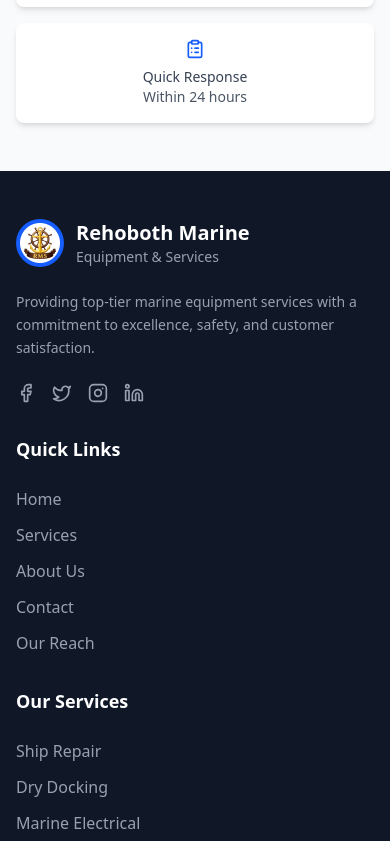
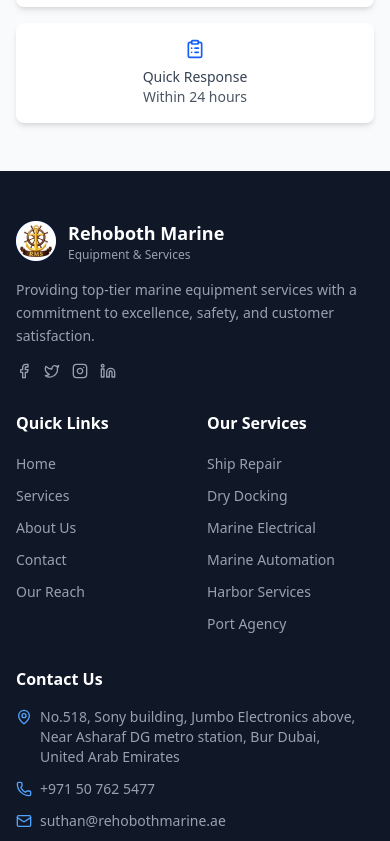
Before and after one commit to johnwesly10/RMS, a React (Vite) app: page /enquiry in a window 390 px wide. Shown: the part 1156-1997 px from the top of the page. Built offline with nearby package versions, Linux system fonts and the light colour scheme.

Commit message:
footer changed

```diff
--- a/src/App.jsx
+++ b/src/App.jsx
@@ -36,7 +36,6 @@
 
   return (
     <Router>
-      <div className="flex flex-col min-h-screen overflow-x-hidden w-full">
         <TopBar />
         <header className={`sticky top-0 z-50 transition-shadow ${isScrolled ? 'shadow-md' : ''}`}>
           <Navbar />
@@ -72,7 +71,6 @@
         </main>
 
         <Footer />
-      </div>
     </Router>
   );
 }
--- a/src/components/Footer.jsx
+++ b/src/components/Footer.jsx
@@ -29,44 +29,56 @@
       <div className="pt-12 sm:pt-14 lg:pt-16 pb-6 sm:pb-8">
         <div className="max-w-7xl mx-auto px-4 sm:px-6 lg:px-8">
 
-          <div className="grid grid-cols-1 md:grid-cols-2 lg:grid-cols-4 gap-8 lg:gap-12 mb-12">
+          {/* Main Content - Mobile: 1-2-1 layout */}
+          <div className="space-y-8 sm:space-y-12 lg:space-y-0 lg:grid lg:grid-cols-4 lg:gap-12 mb-8 sm:mb-10 lg:mb-12">
 
-            {/* Company Info */}
-            <div className="md:col-span-2 lg:col-span-1">
-              <div className="flex items-center mb-6">
-                <div className="w-12 h-12 bg-blue-600 rounded-full flex items-center justify-center mr-3">
+            {/* Row 1: Company Info - Full width on mobile/tablet, 1 column on desktop */}
+            <div className="lg:col-span-1">
+              <div className="flex items-center mb-4 sm:mb-6">
+                <div className="w-10 h-10 sm:w-12 sm:h-12 bg-blue-600 rounded-full flex items-center justify-center mr-3">
                   <img
                     src={companyLogo}
                     alt="Rehoboth Marine Logo"
-                    className="h-10 w-auto sm:h-12 lg:h-14 object-contain"
+                    className="h-12 w-auto sm:h-13 lg:h-14 object-contain"
                   />
                 </div>
                 <div>
-                  <h3 className="text-xl font-bold text-white">Rehoboth Marine</h3>
-                  <p className="text-sm text-gray-400">Equipment & Services</p>
+                  <h3 className="text-lg sm:text-xl font-bold text-white">Rehoboth Marine</h3>
+                  <p className="text-xs sm:text-sm text-gray-400">Equipment & Services</p>
                 </div>
               </div>
 
-              <p className="mb-6 text-gray-400 text-sm leading-relaxed">
+              <p className="mb-4 sm:mb-6 text-gray-400 text-sm sm:text-base leading-relaxed">
                 Providing top-tier marine equipment services with a commitment to excellence,
                 safety, and customer satisfaction.
               </p>
 
-              <div className="flex space-x-4">
-                <a href="#" className="text-gray-400 hover:text-white transition-colors"><Facebook size={20} /></a>
-                <a href="#" className="text-gray-400 hover:text-white transition-colors"><Twitter size={20} /></a>
-                <a href="#" className="text-gray-400 hover:text-white transition-colors"><Instagram size={20} /></a>
-                <a href="#" className="text-gray-400 hover:text-white transition-colors"><Linkedin size={20} /></a>
+              <div className="flex space-x-3 sm:space-x-4">
+                <a href="#" className="text-gray-400 hover:text-white transition-colors">
+                  <Facebook className="w-4 h-4 sm:w-5 sm:h-5" />
+                </a>
+                <a href="#" className="text-gray-400 hover:text-white transition-colors">
+                  <Twitter className="w-4 h-4 sm:w-5 sm:h-5" />
+                </a>
+                <a href="#" className="text-gray-400 hover:text-white transition-colors">
+                  <Instagram className="w-4 h-4 sm:w-5 sm:h-5" />
+                </a>
+                <a href="#" className="text-gray-400 hover:text-white transition-colors">
+                  <Linkedin className="w-4 h-4 sm:w-5 sm:h-5" />
+                </a>
               </div>
             </div>
 
-            {/* Quick Links */}
+            {/* Row 2: Quick Links + Services - Side by side on mobile/tablet, separate on desktop */}
+            <div className="grid grid-cols-2 gap-6 sm:gap-8 lg:gap-0 lg:col-span-2 lg:grid-cols-2">
+
+              {/* Quick Links - Row 2, Column 1 */}
               <div>
-              <h3 className="text-lg font-semibold text-white mb-6">Quick Links</h3>
-              <ul className="space-y-3">
+                <h3 className="text-base sm:text-lg font-semibold text-white mb-4 sm:mb-6">Quick Links</h3>
+                <ul className="space-y-2 sm:space-y-3">
                   {quickLinks.map((link, i) => (
                     <li key={i}>
-                    <Link to={link.href} className="text-gray-400 hover:text-white transition-colors">
+                      <Link to={link.href} className="text-gray-400 hover:text-white transition-colors text-sm sm:text-base">
                         {link.name}
                       </Link>
                     </li>
@@ -74,13 +86,13 @@
                 </ul>
               </div>
 
-            {/* Services */}
+              {/* Services - Row 2, Column 2 */}
               <div>
-              <h3 className="text-lg font-semibold text-white mb-6">Our Services</h3>
-              <ul className="space-y-3">
+                <h3 className="text-base sm:text-lg font-semibold text-white mb-4 sm:mb-6">Our Services</h3>
+                <ul className="space-y-2 sm:space-y-3">
                   {services.map((service, i) => (
                     <li key={i}>
-                    <Link to={service.href} className="text-gray-400 hover:text-white transition-colors">
+                      <Link to={service.href} className="text-gray-400 hover:text-white transition-colors text-sm sm:text-base">
                         {service.name}
                       </Link>
                     </li>
@@ -88,12 +100,14 @@
                 </ul>
               </div>
 
-            {/* Contact Info */}
-            <div className="md:col-span-2 lg:col-span-1">
-              <h3 className="text-lg font-semibold text-white mb-6">Contact Us</h3>
-              <ul className="space-y-4 text-sm text-gray-400">
+            </div>
+
+            {/* Row 3: Contact Info - Full width on mobile/tablet, 1 column on desktop */}
+            <div className="lg:col-span-1">
+              <h3 className="text-base sm:text-lg font-semibold text-white mb-4 sm:mb-6">Contact Us</h3>
+              <ul className="space-y-3 sm:space-y-4 text-sm sm:text-base text-gray-400">
                 <li className="flex items-start">
-                  <MapPin className="mr-3 mt-1 text-blue-400" size={18} />
+                  <MapPin className="mr-2 sm:mr-3 mt-0.5 text-blue-400 w-4 h-4 sm:w-5 sm:h-5" />
                   <span>
                     No.518, Sony building, Jumbo Electronics above,<br />
                     Near Asharaf DG metro station, Bur Dubai,<br />
@@ -101,19 +115,20 @@
                   </span>
                 </li>
                 <li className="flex items-center">
-                  <Phone className="mr-3 text-blue-400" size={18} />
+                  <Phone className="mr-2 sm:mr-3 text-blue-400 w-4 h-4 sm:w-5 sm:h-5" />
                   +971 50 762 5477
                 </li>
                 <li className="flex items-center">
-                  <Mail className="mr-3 text-blue-400" size={18} />
+                  <Mail className="mr-2 sm:mr-3 text-blue-400 w-4 h-4 sm:w-5 sm:h-5" />
                   suthan@rehobothmarine.ae
                 </li>
                 <li className="flex items-center">
-                  <Clock className="mr-3 text-blue-400" size={18} />
+                  <Clock className="mr-2 sm:mr-3 text-blue-400 w-4 h-4 sm:w-5 sm:h-5" />
                   Mon - Sat: 8:00 AM - 6:00 PM
                 </li>
               </ul>
             </div>
+
           </div>
 
           {/* Bottom Bar */}
```
Lines whose indentation alone changed are shown as unchanged.
